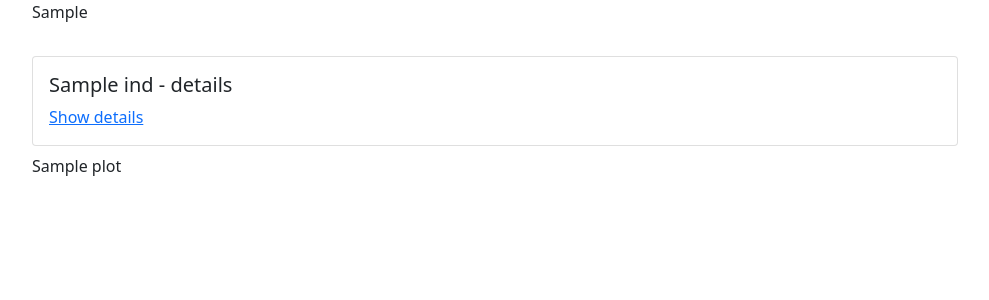
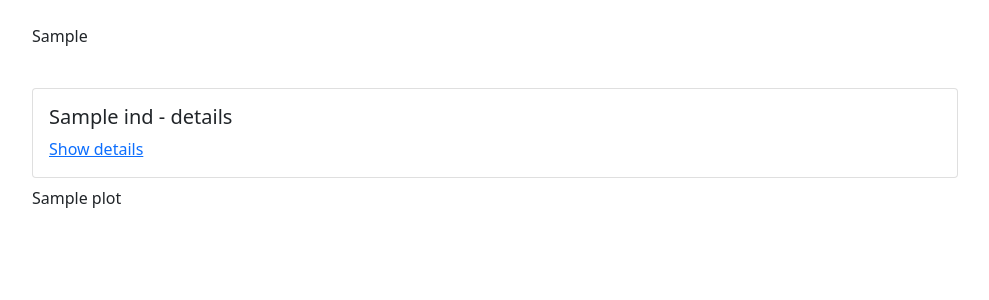
Before and after one commit to KMSIGN/accenture-promo-hack, a Django app: template promo/predictor/templates/predictor/prediction.html in a window 1280 px wide. Shown: the part 56-356 px from the top of the page, without its empty margins (145-1134 px from the left). Run offline with Django 3.2, Linux system fonts and the light colour scheme; the template is opened without the code that fills it: most values are stand-ins (such as "Sample title", 1, 10 or a date in 2020); parts of the project's set-up code (start-up, migrations or seed data) failed here and were passed over; some libraries are stand-ins or nearby versions.

Commit message:
small style fixes

```diff
--- a/promo/predictor/templates/predictor/prediction.html
+++ b/promo/predictor/templates/predictor/prediction.html
@@ -12,10 +12,11 @@
             }
         }
     </script>
+    <div class="mt-4"></div>
     {{ gen_stat |safe }}
     <div class="p-3"></div>
     {% for ind, val in tables.items %}
-        <div class="card">
+        <div class="card mt-2">
             <div class="card-body">
                 <h5 class="card-title">{{ ind }} - details</h5>
                 <a id="{{ ind }}_a" href="#" onclick="hideAll();document.getElementById('{{ ind }}_t').style.display = 'block';return false;">Show details</a>
--- a/promo/predictor/templates/predictor/predictor_index.html
+++ b/promo/predictor/templates/predictor/predictor_index.html
@@ -3,7 +3,7 @@
 {% block title %}Prediction form{% endblock %}
 
 {% block body %}
-  <form method="post"> {% csrf_token %}
+  <form class="mt-4" method="post"> {% csrf_token %}
   <div class="mb-3">
     <label for="budget" class="form-label">Budget</label>
     <input type="number" class="form-control" id="budget" name="budget" aria-describedby="budget">
--- a/promo/promo/templates/promo/uploader.html
+++ b/promo/promo/templates/promo/uploader.html
@@ -3,7 +3,7 @@
 {% block title %}Upload statistic{% endblock %}
 
 {% block body %}
-    <form method="post" enctype="multipart/form-data">{% csrf_token %}
+    <form class=""mt-4 method="post" enctype="multipart/form-data">{% csrf_token %}
         <select class="form-select" aria-label="Default select example">
             <option value="Promo history">Promo history</option>
             <option value="Sales history">Sales history</option>
```
